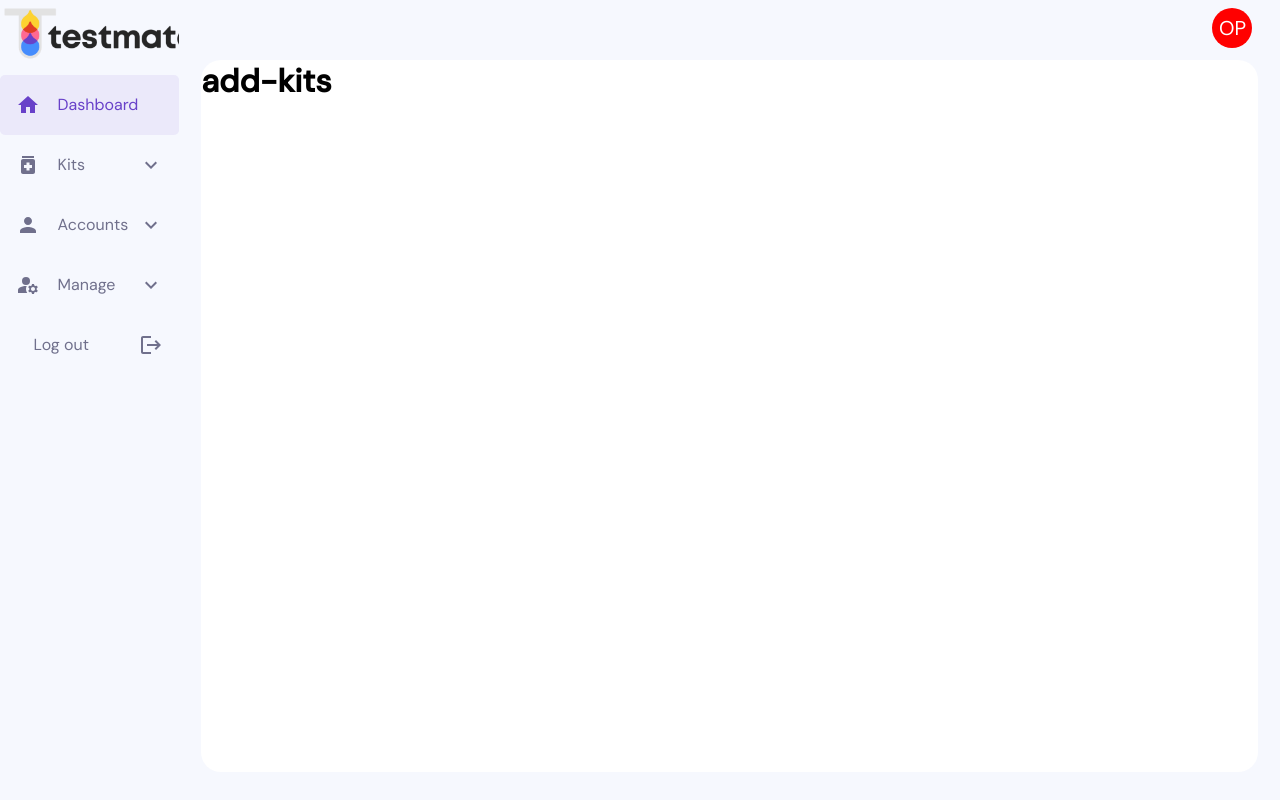
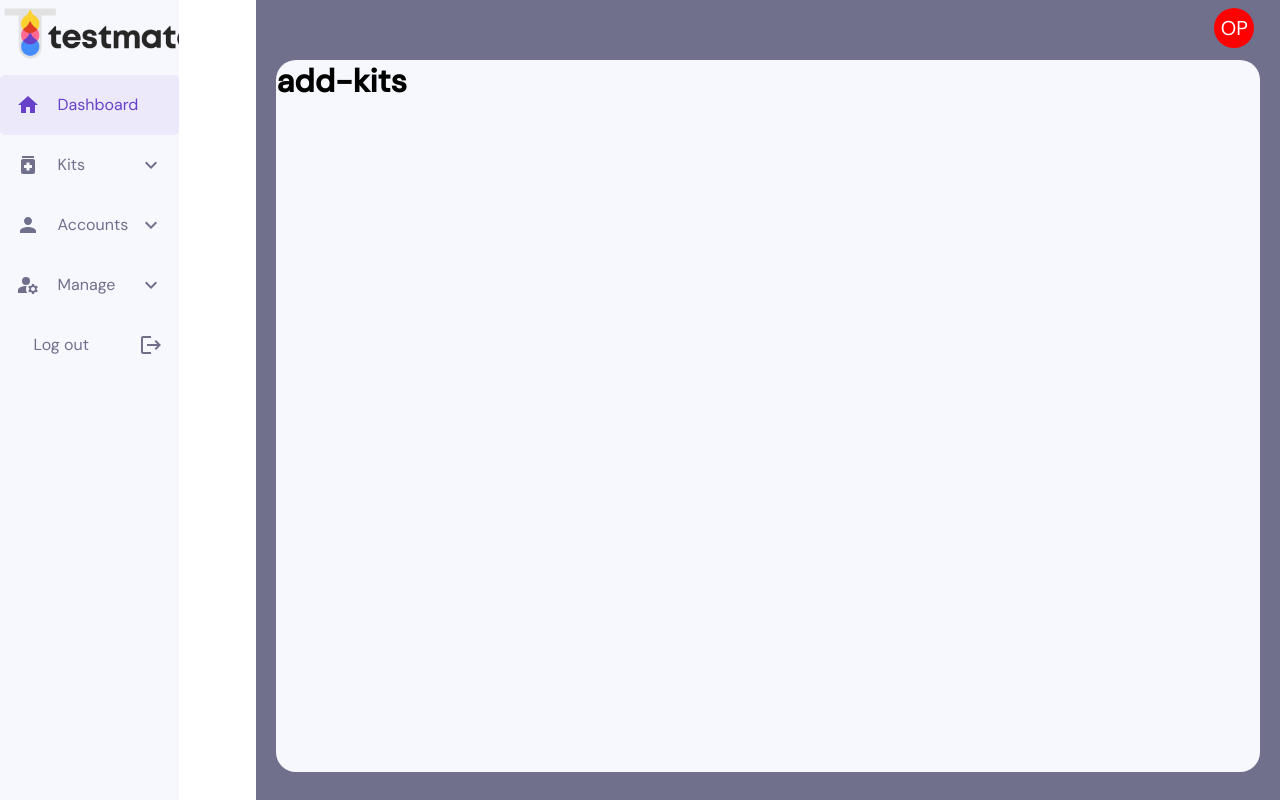
Before and after one commit to farah2003/admin-panel, a React (Create React App) app: page /add-kits in a window 1280 px wide. Built offline with nearby package versions, Linux system fonts and the light colour scheme.

Commit message:
Dashboard layout component

```diff
--- a/src/components/Dashbord/dashbord.tsx
+++ b/src/components/Dashbord/dashbord.tsx
@@ -1,19 +1,30 @@
+import { useState, useEffect } from 'react';
+import { Outlet } from 'react-router-dom';
 import { Box } from '@mui/material';
-import { Outlet } from 'react-router-dom';
+import { useMediaQuery } from '@material-ui/core';
 import SideNav from '../sideNav/sidenav';
 import Header from '../Header/header';
 import * as style from './style';
 
 const Dashboard = () => {
+  const [visible, setVisible] = useState(false);
+  const isDesktopScreen = useMediaQuery('(min-width: 1200px)');
+
+  useEffect(() => {
+    setVisible(isDesktopScreen);
+  }, [isDesktopScreen]);
+
   return (
     <Box sx={style.layout}>
-      <SideNav />
-      <Box style={style.main}>
-        <Header />
-        <Box style={style.content}>
-          <Outlet />
+      <>
+        <SideNav visible={visible} setVisible={setVisible} />
+        <Box sx={style.main}>
+          <Header setVisible={setVisible} />
+          <Box sx={style.content}>
+            <Outlet />
+          </Box>
         </Box>
-      </Box>
+      </>
     </Box>
   );
 };
--- a/src/components/Dashbord/style.ts
+++ b/src/components/Dashbord/style.ts
@@ -1,20 +1,34 @@
+export const layout = {
+  display: 'flex',
+  flexDirection: 'column',
+  height: '100vh',
+  width: '100vw',
+};
 export const main = {
-  marginLeft: '14vw',
+  marginLeft: {
+    xs: '0',
+    sm: '0',
+    md: '0',
+    lg: '20vw',
+    xl: '14vw',
+  },
   height: '100vh',
-  width: '86vw',
+  width: {
+    xs: '100vw',
+    sm: '100vw',
+    md: '100vw',
+    lg: 'calc(100vw - 20vw)',
+    xl: 'calc(100vw - 14vw)',
+  },
+  backgroundColor: ['secondary.main'],
 };
 export const content = {
   width: '96%',
   height: '89%',
   margin: '.4% 2%',
-  borderRadius: '20px',
-  backgroundColor: '#ffff',
+  borderRadius: {
+    lg: '20px',
+    xl: '20px',
+  },
+  backgroundColor: ['secondary.light'],
 };
-
-export const layout = {
-  display: 'flex',
-  flexDirection: 'column',
-  backgroundColor: '#F6F8FE',
-  height: '100vh',
-  width: '100vw',
-};
```
